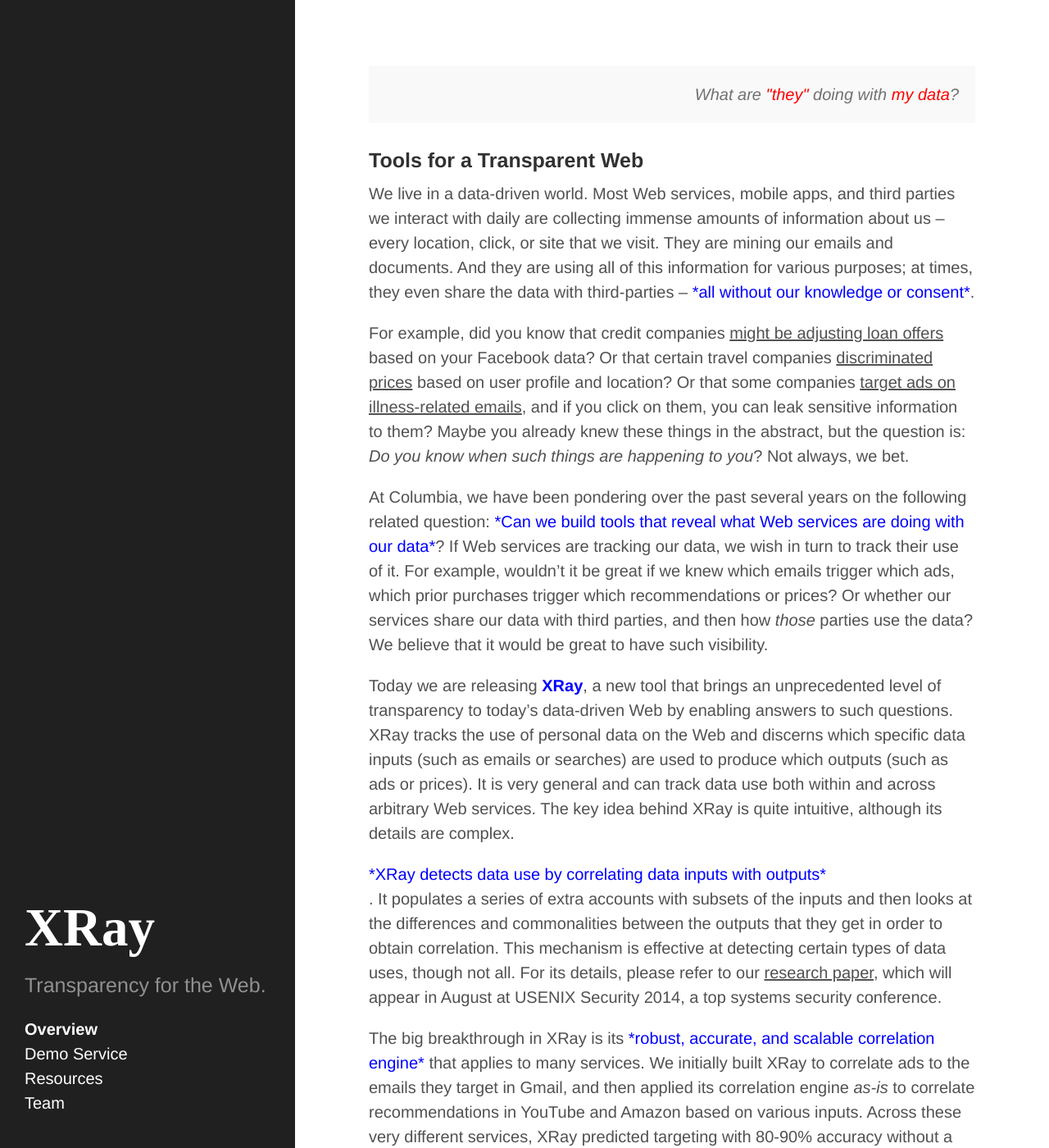
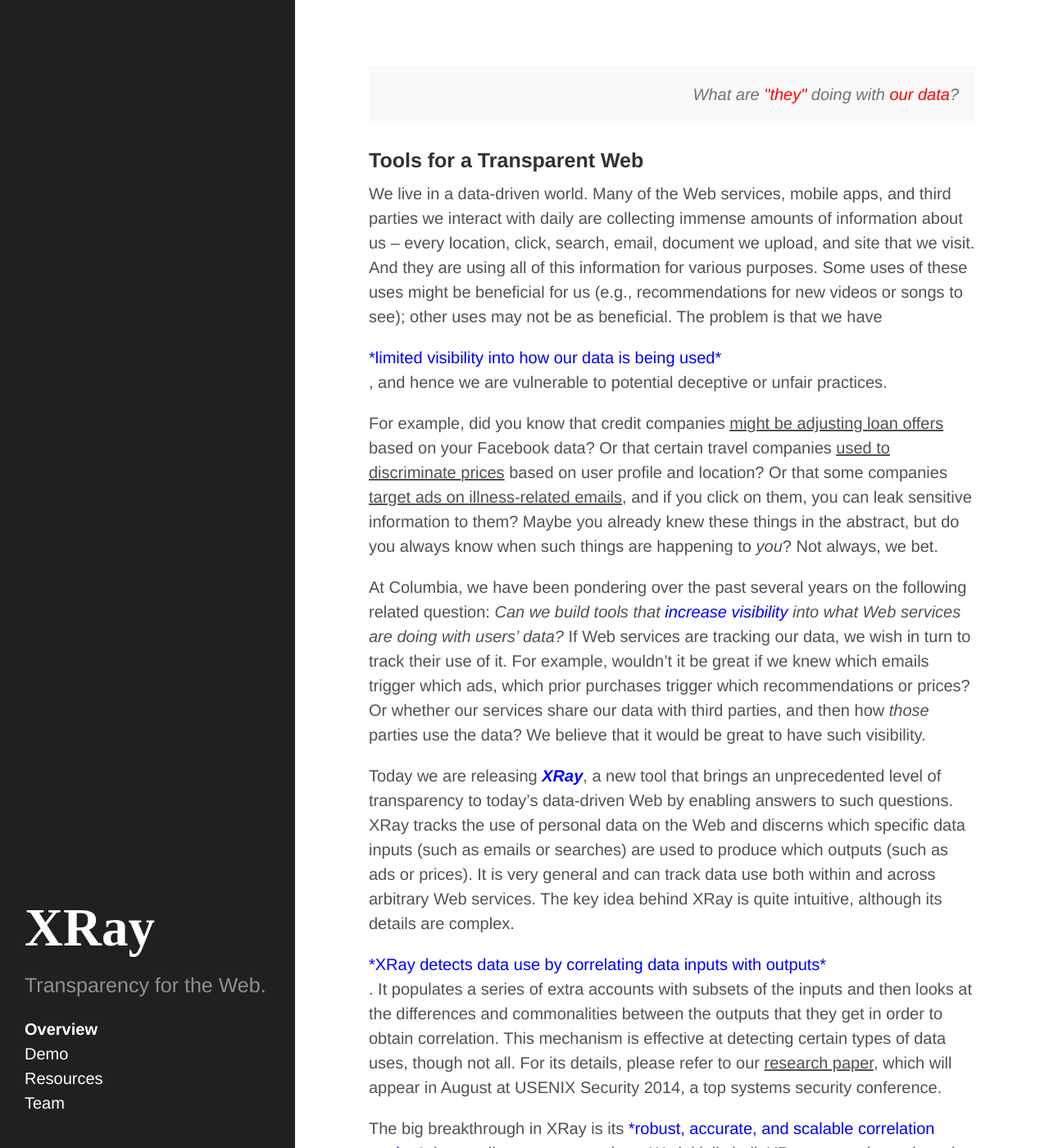
Before and after one commit to columbia/xray, a Jekyll site: the page built from index.md, in a window 1280 px wide and 1400 px high. Shown: the whole window at 82% size. Built offline with Jekyll 4.4.1, drawn with Linux system fonts in a browser that asks for light colours; Markdown is read by kramdown in place of the engine named in the settings; some of the changed text lies outside the part shown.

```diff
--- a/index.md
+++ b/index.md
@@ -5,36 +5,41 @@ title: Overview
 
 <p class="message" align="right">
   <i>What are <font color="red">"they"</font> doing with
-     <font color="red">my data</font>?</i>
+     <font color="red">our data</font>?</i>
 </p>
 
 ### Tools for a Transparent Web
 
-We live in a data-driven world. Most Web services, mobile apps, and
-third parties we interact with daily are collecting immense amounts of
-information about us -- every location, click, or site that we visit.
-They are mining our emails and documents.  And they are using all of this
-information for various purposes; at times, they even share the data with
-third-parties -- <font color="blue">*all without our knowledge or consent*</font>.
+We live in a data-driven world.  Many of the Web services, mobile apps,
+and third parties we interact with daily are collecting immense amounts of
+information about us -- every location, click, search, email, document
+we upload, and site that we visit.  And they are using all of this
+information for various purposes.  Some uses of these uses might be
+beneficial for us (e.g., recommendations for new videos or songs to
+see); other uses may not be as beneficial.  The problem is that we have
+<font color="blue">*limited visibility into how our data is being used*</font>,
+and hence we are vulnerable to potential deceptive or unfair practices.
 
-For example, did you know that credit companies [might be adjusting loan offers](http://money.cnn.com/2013/08/26/technology/social/facebook-credit-score/) based on your Facebook
-data?   Or that certain travel companies [discriminated prices](http://online.wsj.com/news/articles/SB10001424052702304458604577488822667325882)
-based on user profile and location?
-Or that some companies [target ads on illness-related emails]({{ site.baseurl }}/demo/),
-and if you click on them, you can leak sensitive information to them?
-Maybe you already knew these things in the abstract, but the question is: *Do
-you know when such things are happening to you*?  Not always, we bet.
+For example, did you know that credit companies [might be adjusting loan
+offers](http://money.cnn.com/2013/08/26/technology/social/facebook-credit-score/)
+based on your Facebook data?   Or that certain travel companies [used to discriminate
+prices](http://online.wsj.com/news/articles/SB10001424052702304458604577488822667325882)
+based on user profile and location?  Or that some companies [target ads on
+illness-related emails]({{ site.baseurl }}/demo/), and if you click on them, you can
+leak sensitive information to them?  Maybe you already knew these things in the
+abstract, but do you always know when such things are happening to *you*?
+Not always, we bet.
 
 At Columbia, we have been pondering over the past several years on the following
-related question:  <font color="blue">*Can we build tools that reveal what Web
-services are doing with our data*</font>?  If Web services are tracking our data,
-we wish in turn to track their use of it.  For example, wouldn't it be great if we
-knew which emails trigger which ads, which prior purchases trigger which
-recommendations or prices?  Or whether our services share our data with third
+related question:  *Can we build tools that <font color="blue">increase visibility</font>
+into what Web services are doing with users' data?*  If Web services are tracking
+our data, we wish in turn to track their use of it.  For example, wouldn't it be
+great if we knew which emails trigger which ads, which prior purchases trigger
+which recommendations or prices?  Or whether our services share our data with third
 parties, and then how *those* parties use the data?  We believe that it would be
 great to have such visibility.
 
-Today we are releasing <font color="blue"><b>XRay</b></font>, a new tool that
+Today we are releasing <font color="blue"><b><i>XRay</i></b></font>, a new tool that
 brings an unprecedented level of transparency to today's data-driven Web by
 enabling answers to such questions.  XRay tracks the use of personal data
 on the Web and discerns which specific data inputs (such as emails or searches)
@@ -46,7 +51,7 @@ outputs*</font>. It populates a series of extra accounts with subsets of the
 inputs and then looks at the differences and commonalities between the outputs
 that they get in order to obtain correlation.  This mechanism is effective
 at detecting certain types of data uses, though not all.  For its details,
-please refer to our [research paper]({{ site.baseurl }}/public/xray.pdf),
+please refer to our [research paper]({{ site.baseurl }}/public/usenix14lecuyer.pdf),
 which will appear in August at USENIX Security 2014, a top systems security
 conference.
 
@@ -57,10 +62,12 @@ and then applied its correlation engine *as-is* to correlate recommendations
 in YouTube and Amazon based on various inputs.  Across these very different
 services, XRay predicted targeting with 80-90% accuracy without a single change in
 its code or parameters.  Moreover, we discovered that revealing certain forms
-of data use only requires a modest number of extra accounts (*logarithmic*
-in the number of tracked inputs).  We know of no other system that
-comes close to XRay's accuracy, scale, or robustness.  We thus deem XRay
-as a major new step toward making the data-driven Web a more transparent place.
+of data use only requires a modest number of extra accounts, thereby scaling
+well.
+
+We know of no other system that
+comes close to XRay's robustness, accuracy, or scale.  We thus deem XRay
+as a *major new step toward <font color="blue">increased transparency</font> in this data-driven Web*.
 
 While our long-term plans for XRay and Web transparency are ambitious, our
 prototype is still in a research stage.  Many difficult challenges remain open
@@ -72,13 +79,13 @@ specific forms of data targeting, but not all.
 
 To spur further progress in this important, and largely unexplored, area of Web
 transparency, we are making our prototype available open-source on
-[GitHub](https://github.com/MatLecu/xray).  We have also packaged our XRay Gmail
+[GitHub](https://github.com/MatLecu/xray/).  We have also packaged our XRay Gmail
 prototype into a <a href="{{ site.baseurl }}/demo/"><font color="blue">demo
-service</font></a>, which can already give
-a unique level of visibility into Gmail's targeted ad environment to researchers
-and journalists interested in this topic.  For example, using this service,
-we found some pretty interesting targeting cases, such as a Shamanic healer
-targeting depression, clothing ads targeting pregnancy, and lots of subprime
-loan ads to buy used cars targeted at users with debt or broke. Please see our
-<a href="{{ site.baseurl }}/demo/"><font color="blue">demo page</font></a> for
+service</font></a>, which we believe already gives a unique level of visibility
+into Gmail's targeted ad ecosystem to researchers, journalists, and investigators
+interested in this topic.  For example, using this service, we found some pretty
+interesting targeting cases, such as a Shamanic healing ad targeting depression,
+clothing ads targeting pregnancy, and lots of subprime loan ads to buy used cars
+that targeted users discussing debt or being broke in their emails. See our
+<a href="{{ site.baseurl }}/demo/"><font color="blue">demo service</font></a> for
 more examples.
```
Also changed, not shown: demo.md (+40 -74 lines), resources.md (+22 -3 lines).
